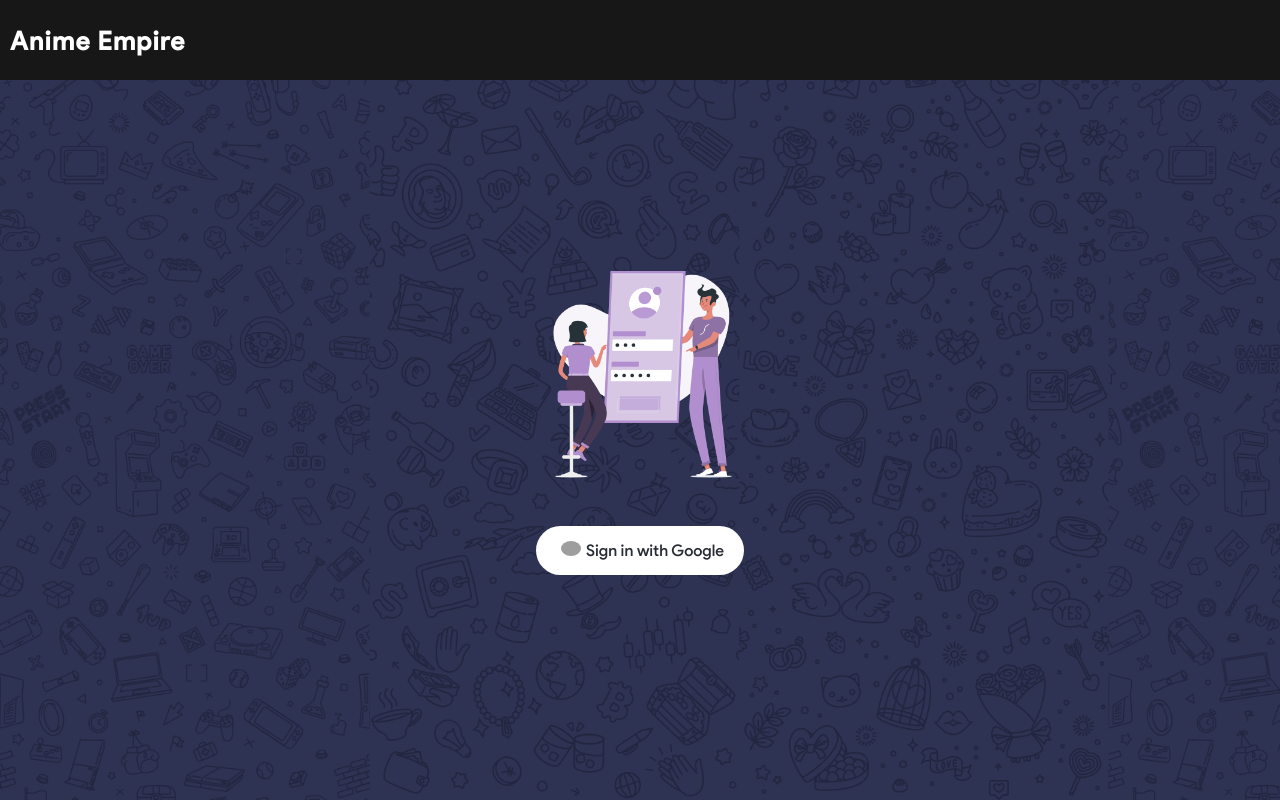
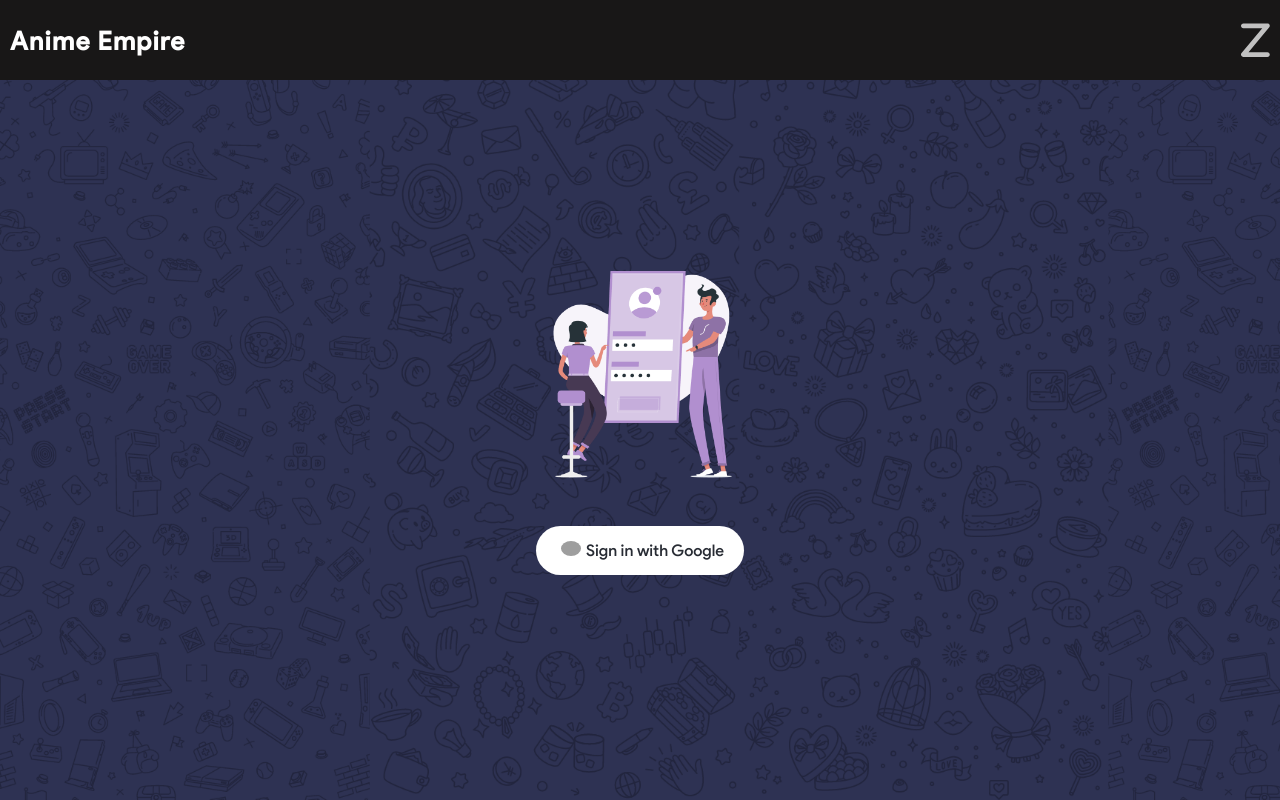
Before and after one commit to BlackReaper33/animeempire1, a React (Create React App) app: page / in a window 1280 px wide. Built offline with nearby package versions, Linux system fonts and the light colour scheme; no server answers; grey boxes are pictures that could not be loaded; the HTML template or start-up script is replaced by a standard one.

Commit message:
Update Header.js

```diff
--- a/src/components/Header.js
+++ b/src/components/Header.js
@@ -1,7 +1,7 @@
 import React from "react";
 
 // Import FontAwesomeIcon component
-import { faCirclez } from "@fortawesome/free-solid-svg-icons";
+import { faZ } from "@fortawesome/free-solid-svg-icons";
 import { FontAwesomeIcon } from "@fortawesome/react-fontawesome";
 
 // Importing Component
@@ -14,12 +14,12 @@ function Header() {
         <h1>Anime Empire</h1>
       </a>
       <a
-        href="https://github.com/swapnilsparsh/ChatSociety"
+        href="https://projz.com/s/c/AnimeEmpireaat"
         className="git-icn"
         target="_blank"
         rel="noreferrer"
       >
-        <FontAwesomeIcon size="3x" icon={faCirclez} />
+        <FontAwesomeIcon size="3x" icon={faZ} />
       </a>
       <Signout />
     </header>
```
